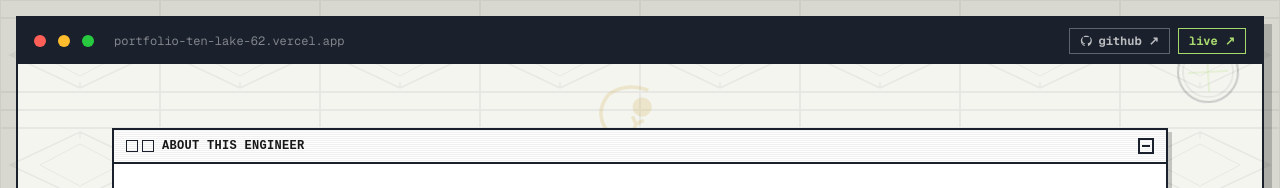
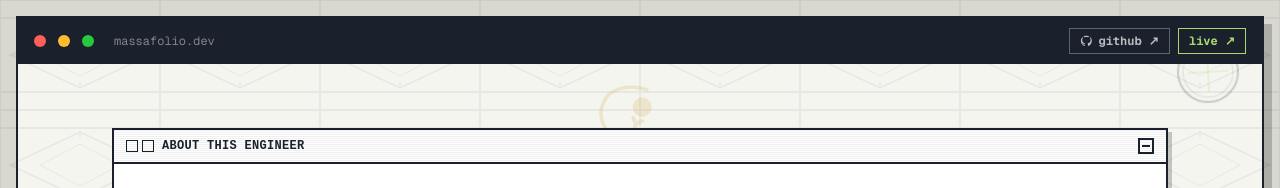
Before and after one commit to mpcoulib/portfolio, a Next.js app: page / in a window 1280 px wide. Shown: the top 188 px of the page. Built offline with nearby package versions, Linux system fonts and the light colour scheme.

Commit message:
finishing the app

```diff
--- a/src/app/page.tsx
+++ b/src/app/page.tsx
@@ -94,7 +94,7 @@ export default function Home() {
             <div style={{ width: 12, height: 12, borderRadius: '50%', backgroundColor: '#ffbd2e' }} />
             <div style={{ width: 12, height: 12, borderRadius: '50%', backgroundColor: '#27c93f' }} />
             <span className="text-xs font-mono ml-2" style={{ color: 'rgba(255,255,255,0.45)' }}>
-              portfolio-ten-lake-62.vercel.app
+              massafolio.dev
             </span>
           </div>
           <div className="flex gap-2">
@@ -108,7 +108,7 @@ export default function Home() {
               </svg>
               github ↗
             </a>
-            <a href="https://portfolio-ten-lake-62.vercel.app/" target="_blank" rel="noopener noreferrer"
+            <a href="https://massafolio.dev" target="_blank" rel="noopener noreferrer"
               className="inline-flex items-center gap-1.5 px-2.5 py-1 text-xs font-mono font-bold transition-all"
               style={{ border: '1.5px solid #a8d96e', color: '#a8d96e', backgroundColor: 'transparent' }}
               onMouseEnter={e => { (e.currentTarget as HTMLAnchorElement).style.backgroundColor = '#a8d96e'; (e.currentTarget as HTMLAnchorElement).style.color = '#1a202c' }}
--- a/src/components/RetroWindow.tsx
+++ b/src/components/RetroWindow.tsx
@@ -26,7 +26,7 @@ export function RetroWindow({ title, children, delay = 0 }: RetroWindowProps) {
             <div className="w-3 h-3 border border-[#1a202c]" />
           </div>
           <span className="text-xs uppercase tracking-wide"
-            style={{ fontFamily: 'Courier New, monospace', fontWeight: 700 }}>
+            style={{ fontFamily: 'Courier New, monospace', fontWeight: 700, color: '#1a202c' }}>
             {title}
           </span>
         </div>
```
